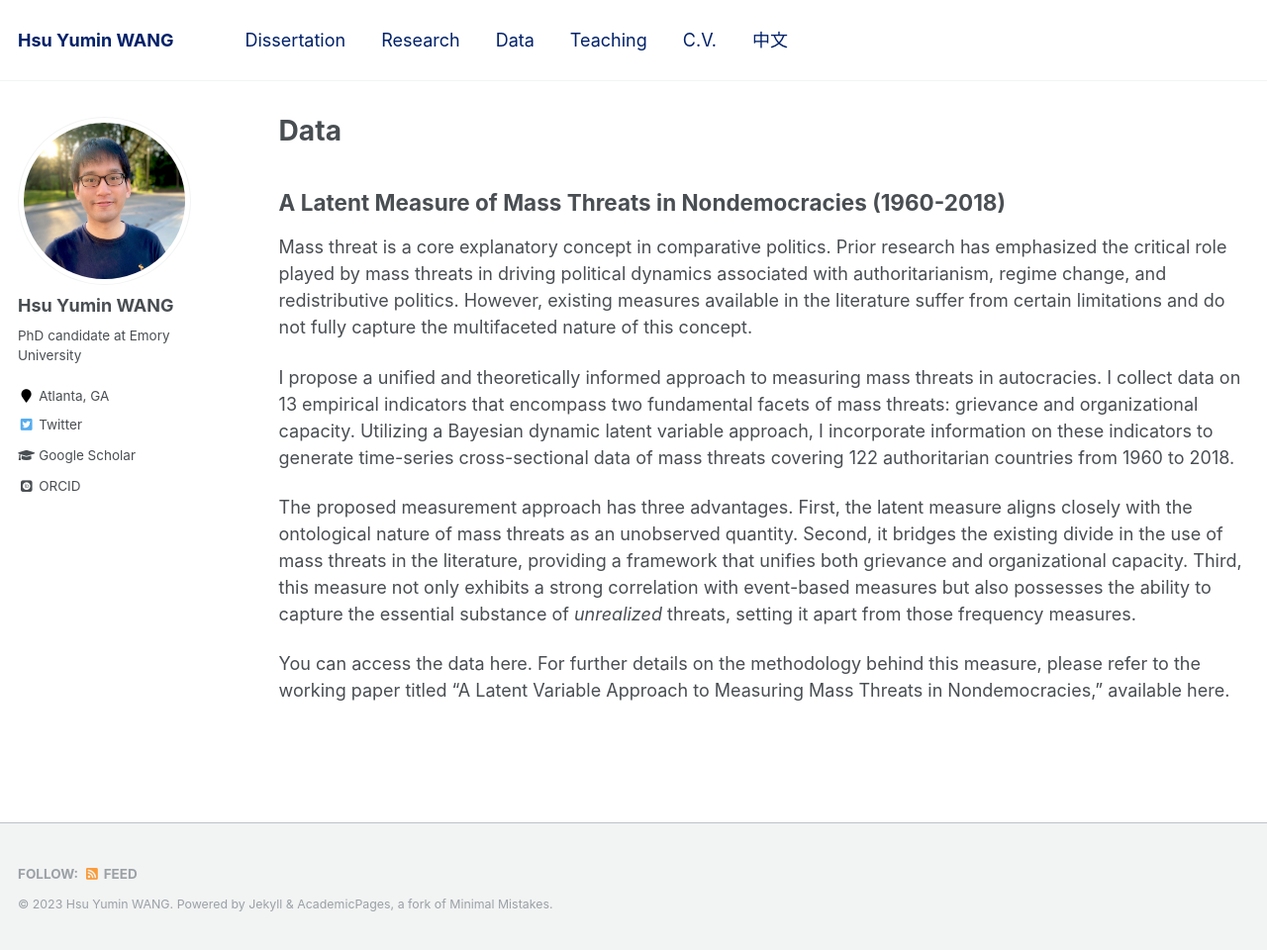
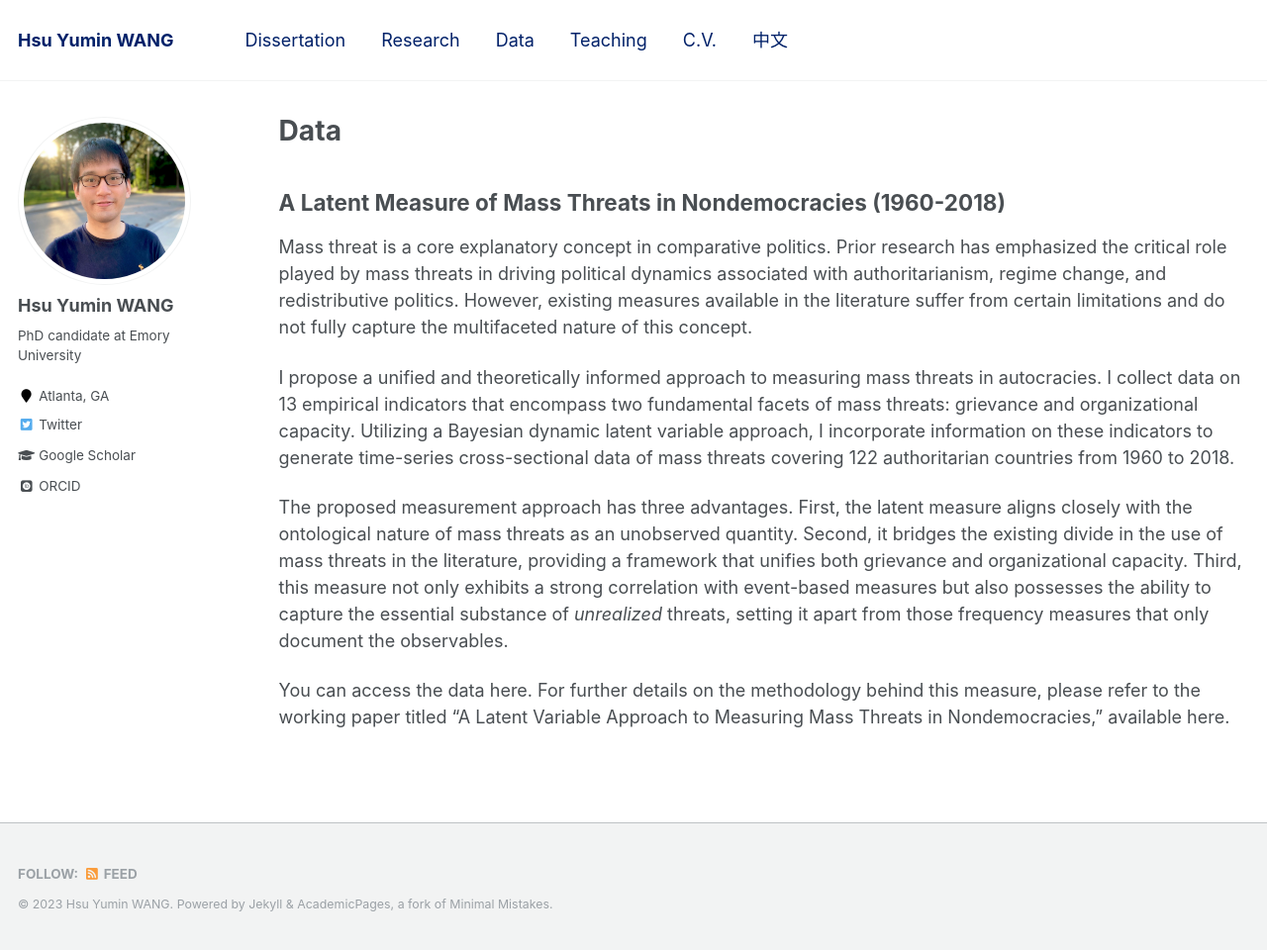
Before and after one commit to hsuyumin/hsuyumin.github.io, a Jekyll site: the page built from _pages/data.md, in a window 1280 px wide and 960 px high. Shown: the whole window at 99% size. Built offline with Jekyll 4.4.1, drawn with Linux system fonts in a browser that asks for light colours; some web fonts are replaced.

Commit message:
Update data.md

```diff
--- a/_pages/data.md
+++ b/_pages/data.md
@@ -14,6 +14,6 @@ Mass threat is a core explanatory concept in comparative politics. Prior researc
 
 I propose a unified and theoretically informed approach to measuring mass threats in autocracies. I collect data on 13 empirical indicators that encompass two fundamental facets of mass threats: grievance and organizational capacity. Utilizing a Bayesian dynamic latent variable approach, I incorporate information on these indicators to generate time-series cross-sectional data of mass threats covering 122 authoritarian countries from 1960 to 2018.
 
-The proposed measurement approach has three advantages. First, the latent measure aligns closely with the ontological nature of mass threats as an unobserved quantity. Second, it bridges the existing divide in the use of mass threats in the literature, providing a framework that unifies both grievance and organizational capacity. Third, this measure not only exhibits a strong correlation with event-based measures but also possesses the ability to capture the essential substance of _unrealized_ threats, setting it apart from those frequency measures.
+The proposed measurement approach has three advantages. First, the latent measure aligns closely with the ontological nature of mass threats as an unobserved quantity. Second, it bridges the existing divide in the use of mass threats in the literature, providing a framework that unifies both grievance and organizational capacity. Third, this measure not only exhibits a strong correlation with event-based measures but also possesses the ability to capture the essential substance of _unrealized_ threats, setting it apart from those frequency measures that only document the observables.
 
 You can access the data here. For further details on the methodology behind this measure, please refer to the working paper titled "A Latent Variable Approach to Measuring Mass Threats in Nondemocracies," available here.
```
